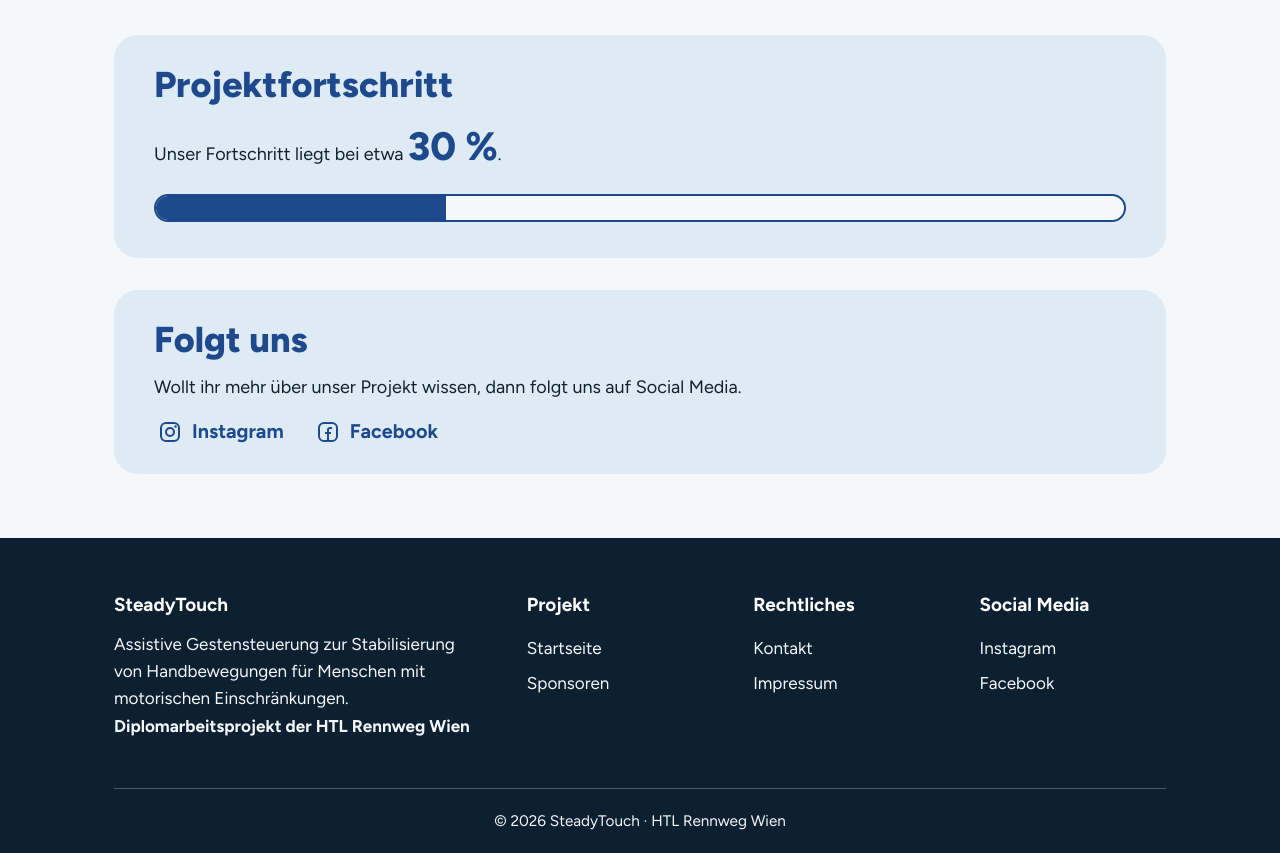
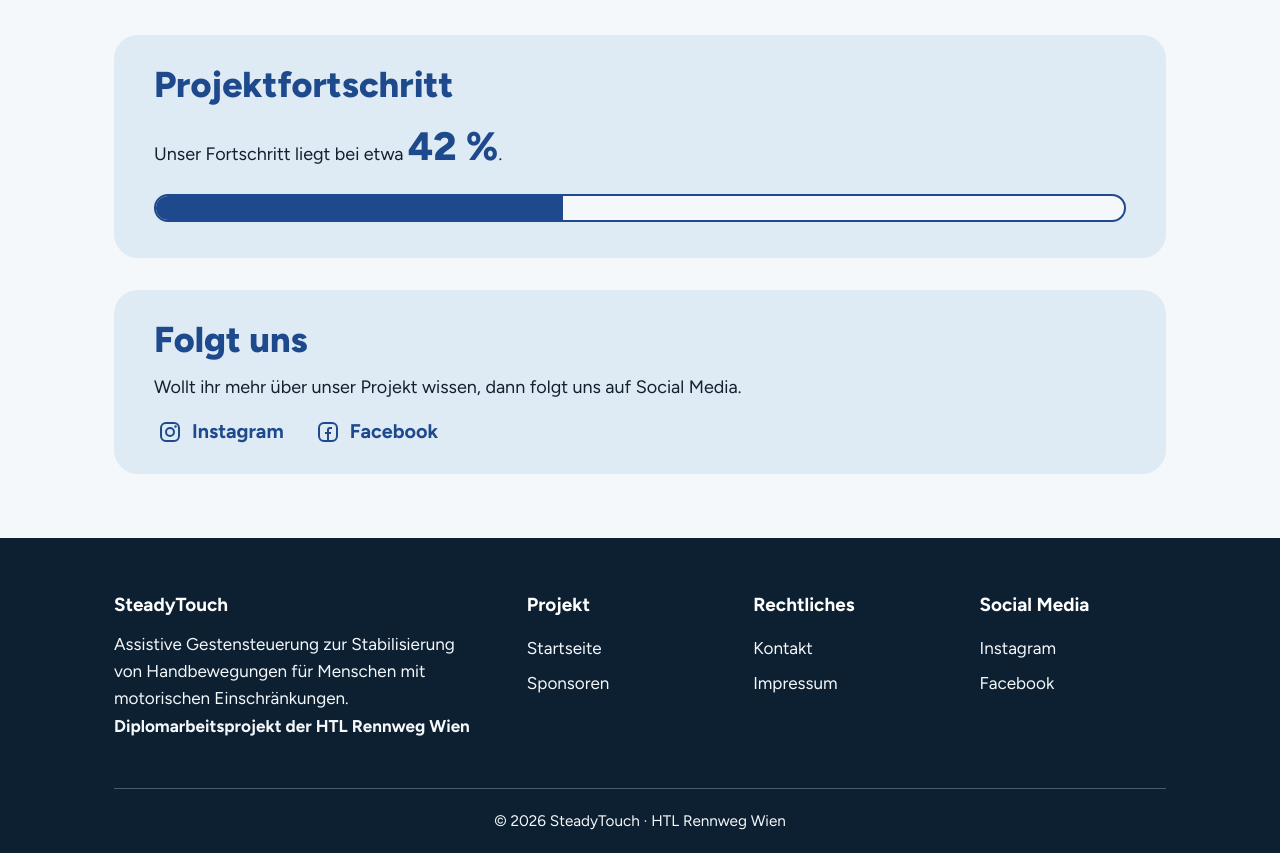
Before and after one commit to htl3r-2142/SteadyTouchWebsite, a Vue app: page / in a window 1280 px wide. Shown: the part 1700-2553 px from the top of the page. Built offline with nearby package versions, Linux system fonts and the light colour scheme.

Commit message:
status updated

```diff
--- a/src/views/Startseite.vue
+++ b/src/views/Startseite.vue
@@ -3,7 +3,7 @@ import logo from '../assets/logo.svg'
 import FolgtUns from '../components/FolgtUns.vue'
 
 // Fortschritt der Diplomarbeit in Prozent - hier einfach anpassen
-const fortschritt = 30
+const fortschritt = 42
 </script>
 
 <template>
```
